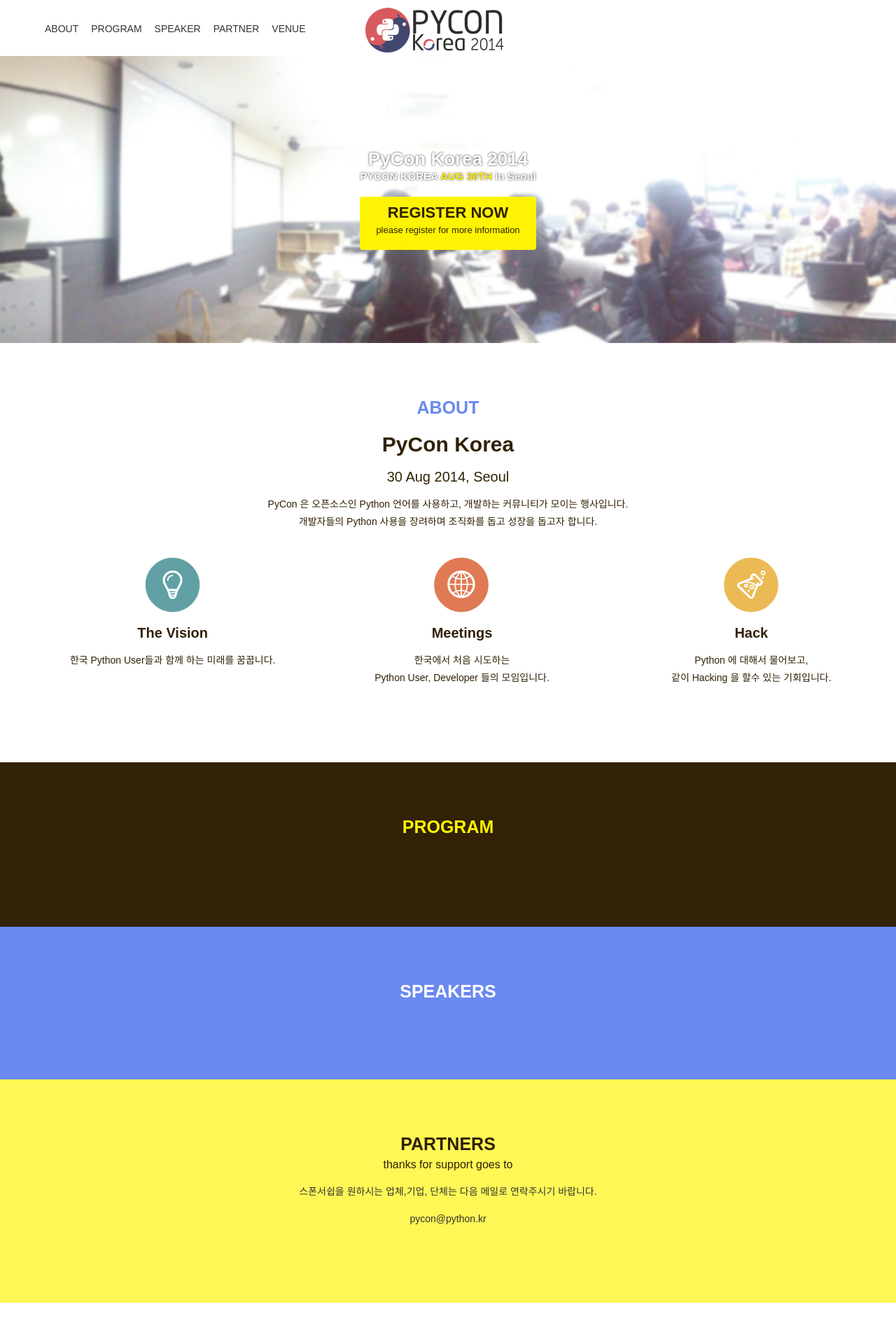
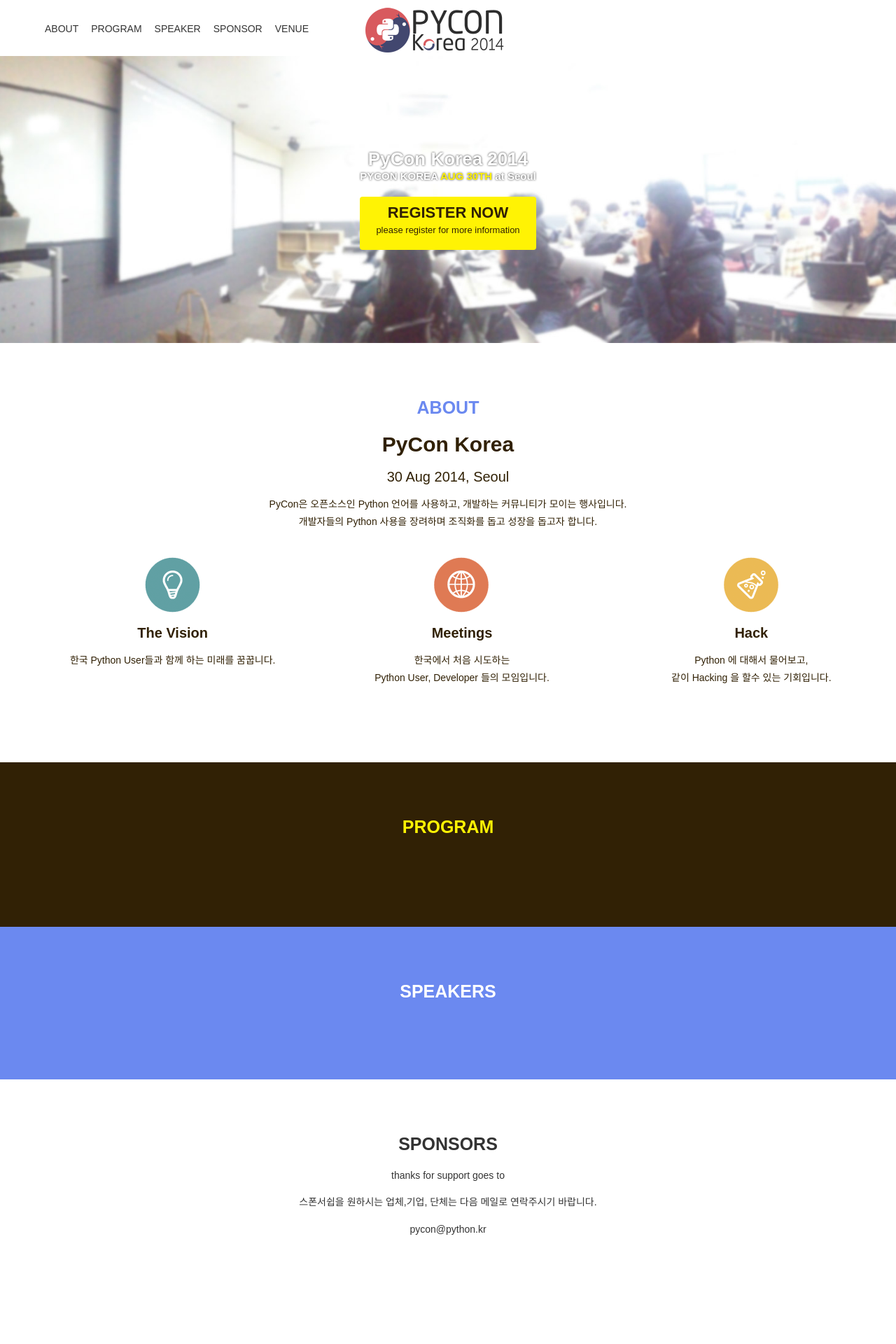
Before and after one commit to pythonkr/pyconkr-2014-teaser, a Django app: template page/templates/page/home.html in a window 1280 px wide. Shown: the top 1920 px of the page at 70% size. Run offline with Django 3.2, Linux system fonts and the light colour scheme; the template is opened without the code that fills it, so the values that code supplies are empty; style sheets or scripts are compiled from the project's sources; parts of the project's set-up code (start-up, migrations or seed data) failed here and were passed over; some libraries are stand-ins or nearby versions.

Commit message:
change sentences

```diff
--- a/page/templates/page/home.html
+++ b/page/templates/page/home.html
@@ -49,7 +49,7 @@
                         <li><a href="#program" data-scroll="program">program</a></li>
                         <li><a href="#speaker" data-scroll="speaker">speaker</a></li>
                     {% endif %}
-                    <li><a href="#partner" data-scroll="partner">partner</a></li>
+                    <li><a href="#sponsor" data-scroll="sponsor">sponsor</a></li>
                     <li><a href="#venue" data-scroll="venue">venue</a></li>
                 </ul>
             </nav>
@@ -65,9 +65,9 @@
 
     <section id="main">
         <div class="container-fluid">
-            <h1>PyCon Korea 2014<span>PYCON KOREA <b>AUG 30TH</b> in Seoul</span></h1>
+            <h1>PyCon Korea 2014<span>PYCON KOREA <b>AUG 30TH</b> at Seoul</span></h1>
             {% if is_proposal_now %}
-                <a class="cfp" href="#cfp" data-scroll="cfp">Call for Proposal<span>발표자를 신청받고 있습니다</span></a>
+                <a class="cfp" href="#cfp" data-scroll="cfp">Call for Proposal<span>발표자 접수중</span></a>
             {% else %}
                 <a class="register">REGISTER NOW<span>please register for more information</span></a>
             {% endif %}
@@ -79,7 +79,7 @@
             <h2>About</h2>
             <h3>PyCon Korea</h3>
             <p class="date">30 Aug 2014, Seoul</p>
-	    <p class="txt">PyCon 은 오픈소스인 Python 언어를 사용하고, 개발하는 커뮤니티가 모이는 행사입니다. <br>
+	    <p class="txt">PyCon은 오픈소스인 Python 언어를 사용하고, 개발하는 커뮤니티가 모이는 행사입니다. <br>
 	    개발자들의 Python 사용을 장려하며 조직화를 돕고 성장을 돕고자 합니다. <br/>
             <ul class="row">
                 <li class="col-md-4">
@@ -191,9 +191,9 @@
     </section>
     {% endif %}
 
-    <section id="partner" data-anchor="partner">
+    <section id="sponsor" data-anchor="sponsor">
         <div class="container-fluid">
-            <h2>partners</h2>
+            <h2>sponsors</h2>
             <p class="txt">thanks for support goes to</p>
             <p>스폰서쉽을 원하시는 업체,기업, 단체는 다음 메일로 연락주시기 바랍니다.</p>
             <p class="email"><a href="mailto:pycon@python.kr?subject=[CALL FOR SPONSER]">pycon@python.kr</a></p>
```
